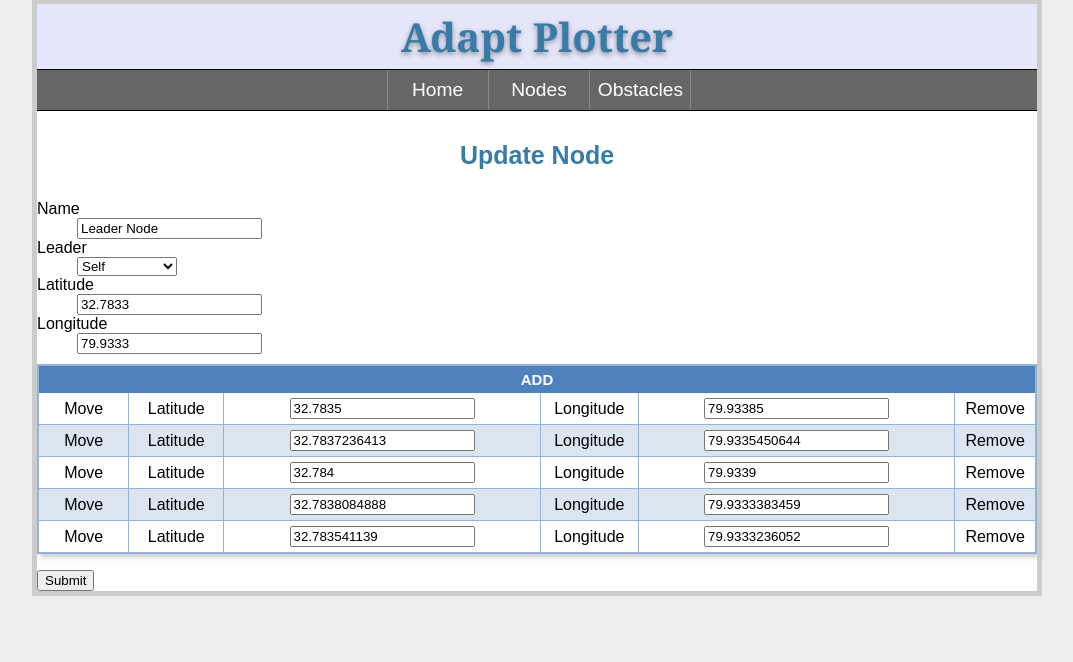
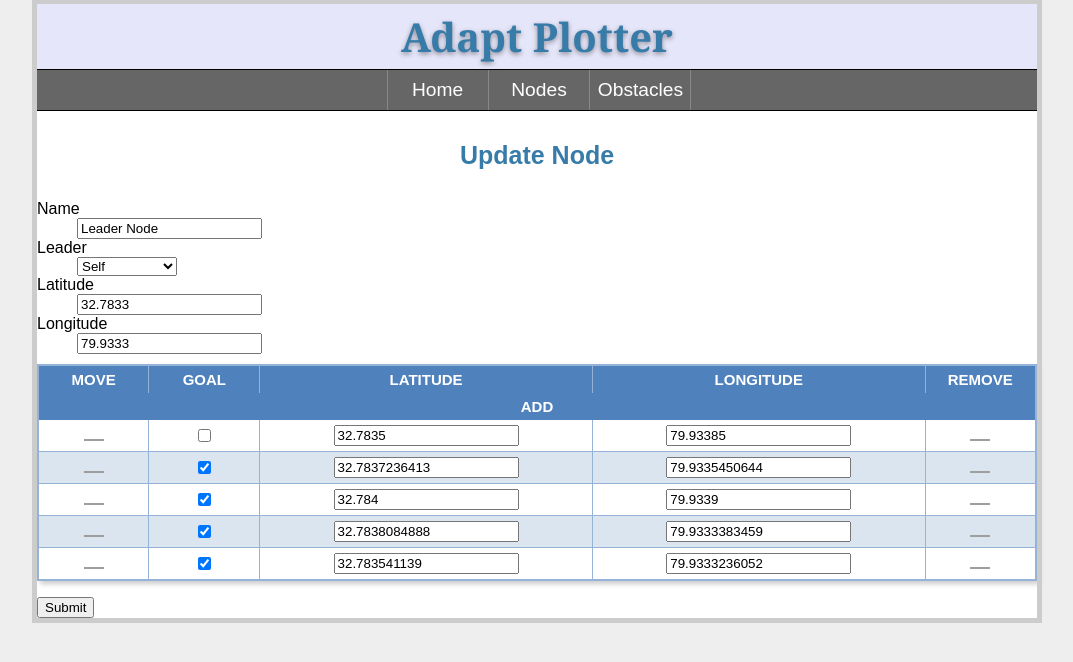
Before and after one commit to djtyree/adaptPlotter, a Flask app: page /node/1/edit in a window 1280 px wide. Shown: the part 33-695 px from the top of the page, without its empty margins (103-1176 px from the left). Run offline with Flask 2, Linux system fonts and the light colour scheme; data comes from the database, SQL or seed files in the repository; both versions use the stored data as it was after the commit; parts of the project's set-up code (start-up, migrations or seed data) failed here and were passed over; some libraries are stand-ins or nearby versions; grey boxes are pictures that could not be loaded.

Commit message:
added click to add goal

```diff
--- a/main/forms.py
+++ b/main/forms.py
@@ -1,6 +1,6 @@
 from flask.ext.wtf import Form
 from wtforms import validators
-from wtforms.fields import TextField, HiddenField, FloatField, SelectField, FieldList, FormField
+from wtforms.fields import TextField, HiddenField, FloatField, SelectField, FieldList, FormField, BooleanField
 import wtforms
 
 class LocationForm(wtforms.Form):
@@ -10,6 +10,7 @@ class LocationForm(wtforms.Form):
 class JumpPointForm(wtforms.Form):
     jp_id = HiddenField('JumpPoint Id')
     pos = HiddenField('Position')
+    goal = BooleanField('Goal', [])
     lat = FloatField('Latitude', [validators.Required()])
     lon = FloatField('Longitude', [validators.Required()])
 
--- a/main/rest.py
+++ b/main/rest.py
@@ -28,7 +28,9 @@ def jsonNode(node):
             'latitude': node.location.lat,
             'longitude': node.location.lon,
             'is_leader': leader,
-            'leader_id': leader_id
+            'leader_id': leader_id,
+            'jumppoints': node.getJumpPoints(),
+            'goals': node.getGoals()
             }
 
 # RestNode
--- a/main/static/css/style.css
+++ b/main/static/css/style.css
@@ -194,3 +194,21 @@ svg .title,
   table tbody tr td {
     border-right: 1px solid #95b3d7;
   }
+
+  table .remove,
+  table .move {
+  	min-width: 20px;
+  	height: 100%;
+  	padding: 1px;
+  	margin: auto;
+  	-webkit-box-sizing: border-box;
+	-moz-box-sizing: border-box;
+	box-sizing: border-box;
+	display: inline-block;
+	background: url('../images/sortable.png') no-repeat;
+	background-size: 20px 20px;
+  }
+  table .remove {
+  	background: url('../images/delete.png') no-repeat;
+  	background-size: 20px 20px;
+  }
--- a/main/templates/__formhelpers.html
+++ b/main/templates/__formhelpers.html
@@ -38,12 +38,15 @@
 	<tr class="row">
     	<input id="jumppoints-{{ index }}-jp_id" name="jumppoints-{{ index }}-jp_id" type="hidden" value="{{ jumppoint.jp_id.data }}">
     	<input id="jumppoints-{{ index }}-pos" name="jumppoints-{{ index }}-pos" type="hidden" class="position" value="{{ index }}">
-		<td width="10%"><span class="move">Move</span></td>
-		<td width="10%">Latitude</td>
-   		<td width="35%"><input type="text" id="jumppoints-{{ index }}-lat" name="jumppoints-{{ index }}-lat" value="{{ jumppoint.lat.data }}"/></td>
-   		<td width="10%">Longitude</td>
-   		<td width="35%"><input type="text" id="jumppoints-{{ index }}-lon" name="jumppoints-{{ index }}-lon" value="{{ jumppoint.lon.data }}"/></td>
-		<td width="10%"><span class="remove">Remove</span></td>
+		<td width="10%"><span class="move"></span></td>
+		{% if jumppoint.goal.data %}
+			<td width="10%"><input type="checkbox" id="jumppoints-{{ index }}-goal" name="jumppoints-{{ index }}-goal" value="{{ jumppoint.goal.data }}" checked/></td>
+		{% else %}
+			<td width="10%"><input type="checkbox" id="jumppoints-{{ index }}-goal" name="jumppoints-{{ index }}-goal" value="{{ jumppoint.goal.data }}"/></td>
+		{% endif %}
+   		<td width="30%"><input type="text" id="jumppoints-{{ index }}-lat" name="jumppoints-{{ index }}-lat" value="{{ jumppoint.lat.data }}"/></td>
+   		<td width="30%"><input type="text" id="jumppoints-{{ index }}-lon" name="jumppoints-{{ index }}-lon" value="{{ jumppoint.lon.data }}"/></td>
+		<td width="10%"><span class="remove"></span></td>
 	</tr>
 {% endmacro %}
 
@@ -52,7 +55,14 @@
       <table class="wrapper" width="100%">
         <thead>
           <tr>
-              <th width="10%" colspan="6"><span class="add">Add</span></th>
+              <th><span>Move</span></th>
+              <th><span>Goal</span></th>
+              <th><span>Latitude</span></th>
+              <th><span>Longitude</span></th>
+              <th><span>Remove</span></th>
+          </tr>
+          <tr>
+              <th class="new" width="10%" colspan="5"><span class="add">Add</span></th>
           </tr>
         </thead>
         <tbody class="container">
@@ -60,12 +70,11 @@
           	{# <input class="csrf-tokens" id="jumppoints-{{ '{{' }}row-count-placeholder{{ '}}' }}-csrf_token" name="jumppoints-{{ '{{' }}row-count-placeholder{{ '}}' }}-csrf_token" type="hidden" value="{{ '{{' }}csrf-token-placeholder{{ '}}' }}"> #}
           	<input id="jumppoints-{{ '{{' }}row-count-placeholder{{ '}}' }}-jp_id" name="jumppoints-{{ '{{' }}row-count-placeholder{{ '}}' }}-jp_id" type="hidden" value="0">
           	<input id="jumppoints-{{ '{{' }}row-count-placeholder{{ '}}' }}-pos" name="jumppoints-{{ '{{' }}row-count-placeholder{{ '}}' }}-pos" type="hidden" class="position" value="{{ '{{' }}row-count-placeholder{{ '}}' }}">
-            <td width="10%"><span class="move">Move</span></td>
-            <td width="10%">Latitude</td>
-            <td width="35%"><input type="text" id="jumppoints-{{ '{{' }}row-count-placeholder{{ '}}' }}-lat" name="jumppoints-{{ '{{' }}row-count-placeholder{{ '}}' }}-lat" /></td>
-            <td width="10%">Longitude</td>
-            <td width="35%"><input type="text" id="jumppoints-{{ '{{' }}row-count-placeholder{{ '}}' }}-lon" name="jumppoints-{{ '{{' }}row-count-placeholder{{ '}}' }}-lon" /></td>
-		    <td width="10%"><span class="remove">Remove</span></td>
+            <td width="10%"><span class="move"></span></td>
+            <td width="10%"><input type="checkbox" id="jumppoints-{{ '{{' }}row-count-placeholder{{ '}}' }}-goal" name="jumppoints-{{ '{{' }}row-count-placeholder{{ '}}' }}-goal" /></td>
+            <td width="30%"><input type="text" id="jumppoints-{{ '{{' }}row-count-placeholder{{ '}}' }}-lat" name="jumppoints-{{ '{{' }}row-count-placeholder{{ '}}' }}-lat" /></td>
+            <td width="30%"><input type="text" id="jumppoints-{{ '{{' }}row-count-placeholder{{ '}}' }}-lon" name="jumppoints-{{ '{{' }}row-count-placeholder{{ '}}' }}-lon" /></td>
+		    <td width="10%"><span class="remove"></span></td>
           </tr>
           {% if form.jumppoints|length != 0 %}
             {% for jumppoint in form.jumppoints %}
--- a/main/views.py
+++ b/main/views.py
@@ -71,7 +71,7 @@ def addEditNode(node_id):
 
             jumppoints = []
             for jp in node.jumppoints:
-                form.jumppoints.append_entry({"jp_id": jp.id, "lat": jp.location.lat, "lon":jp.location.lon })
+                form.jumppoints.append_entry({"jp_id": jp.id, "lat": jp.location.lat, "lon":jp.location.lon, "goal": jp.goal })
     elif request.method == 'POST' and form.validate():  # @UndefinedVariable
         if node is None:
             #new node has passed validation, add to db
@@ -89,6 +89,7 @@ def addEditNode(node_id):
 
                 jp.location = location
                 jp.position = int(point['pos']) + 1
+                jp.goal = point['goal']
 
                 db.session.add(jp)
                 node.jumppoints.append(jp)
@@ -119,12 +120,14 @@ def addEditNode(node_id):
 
                     newjp.location = location
                     newjp.position = int(jp['pos']) + 1
+                    newjp.goal = jp['goal']
                     db.session.add(newjp)
                     node.jumppoints.append(newjp)
                 else:
                     # found existing point. update and remove from delete list
                     savedjp = JumpPoint.query.get(jp['jp_id'])
                     savedjp.position = int(jp['pos']) + 1
+                    savedjp.goal = jp['goal']
                     savedLoc = Location.query.get(savedjp.loc_id)
                     savedLoc.lat = jp['lat']
                     savedLoc.lon = jp['lon']
@@ -214,6 +217,32 @@ def deleteData():
     db.session.commit()  # @UndefinedVariable
     return jsonify({'status':'OK','msg': msg})
 
+# Delete Data
+@app.route('/data/addGoal', methods=['POST'])
+def addGoal():
+    lid = str(request.json['leader'])
+    lat = str(request.json['lat'])
+    lon = str(request.json['lon'])
+
+    msg = 'No message'
+
+    if int(lid) == 0:
+        # no leader specified, grab first leader in db
+        leader = Node.query.filter_by(leader_id=0).first()
+        jp = JumpPoint()
+        location = Location(lat=lat, lon=lon)
+        db.session.add(location)  # @UndefinedVariable
+
+        jp.location = location
+        jp.position = len(leader.jumppoints) + 1
+        jp.goal = True
+
+        db.session.add(jp)
+        leader.jumppoints.append(jp)
+        db.session.commit()
+        return jsonify({'status':'OK','msg': "Goal Added"})
+
+    return jsonify({'status':'ERRROR','msg': msg})
 
 #####################################################################
 ###                      Helper Functions                         ###
```
Also changed, not shown: main/models.py (+24 -0 lines), main/static/js/home.js (+35 -0 lines), app.db.
